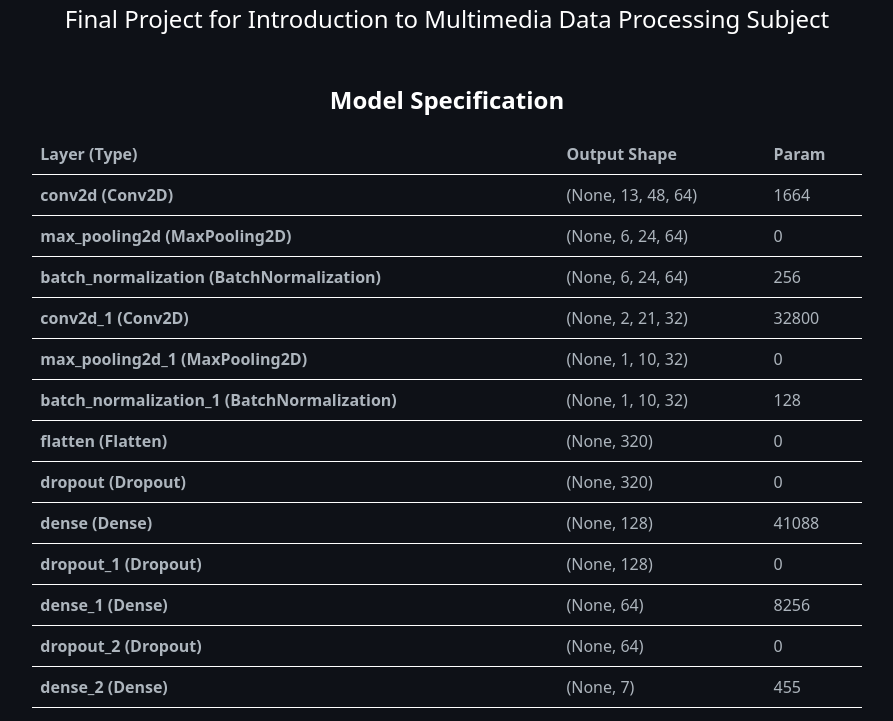
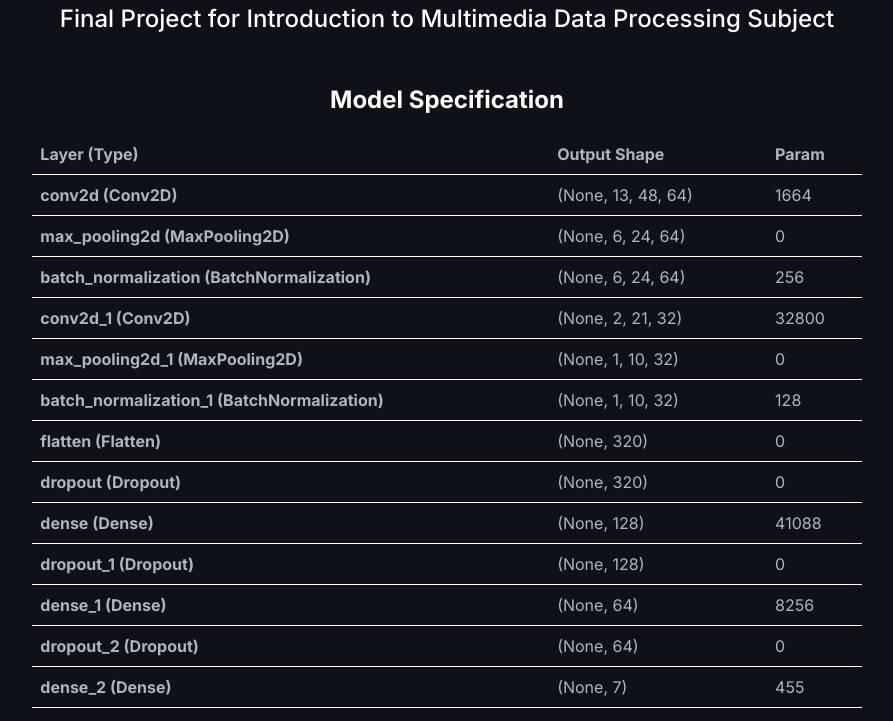
Before and after one commit to tudemaha/speech-emotion-classification, a plain HTML site: page view/index.html in a window 1280 px wide. Shown: the part 67-788 px from the top of the page, without its empty margins (193-1086 px from the left). Drawn offline with nearby package versions, Linux system fonts and the light colour scheme.

Commit message:
change home font

```diff
--- a/view/index.html
+++ b/view/index.html
@@ -13,6 +13,12 @@
 		<link
 			rel="stylesheet"
 			href="https://cdn.jsdelivr.net/npm/bootstrap-icons@1.10.5/font/bootstrap-icons.css"
+		/>
+		<link rel="preconnect" href="https://fonts.googleapis.com" />
+		<link rel="preconnect" href="https://fonts.gstatic.com" crossorigin />
+		<link
+			href="https://fonts.googleapis.com/css2?family=Inter:wght@400;500;600;700&display=swap"
+			rel="stylesheet"
 		/>
 		<style>
 			.custom-table td {
@@ -33,6 +39,9 @@
 				background-color: #0e1117;
 				border-color: #0e1117;
 				color: white;
+			}
+			body {
+				font-family: "Inter", sans-serif;
 			}
 		</style>
 	</head>
```
Lines whose indentation alone changed are shown as unchanged.
